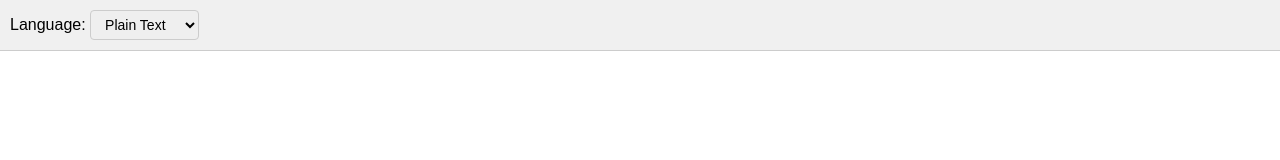
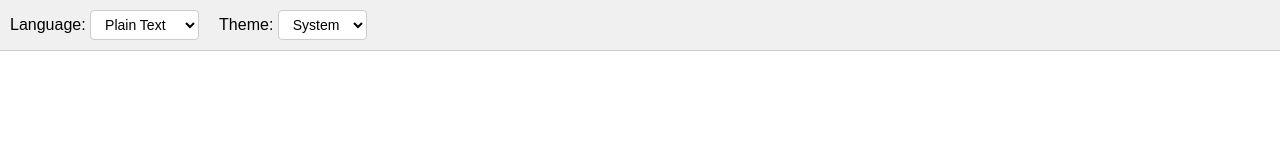
Before and after one commit to EdiWang/Differ, a website built with Vite: page src/index.html in a window 1280 px wide. Built offline with nearby package versions, Linux system fonts and the light colour scheme; what monaco-editor would draw is missing.

Commit message:
Add theme selector with light, dark, and system options
Introduces a theme selector to the UI, allowing users to choose between light, dark, or system-based themes for the Monaco diff editor. The controls and dropdowns update their styles to match the selected theme, and system theme changes are handled dynamically when 'system' is selected.

```diff
--- a/src/index.html
+++ b/src/index.html
@@ -22,9 +22,13 @@
             padding: 10px;
             background-color: #f0f0f0;
             border-bottom: 1px solid #ccc;
+            display: flex;
+            gap: 20px;
+            align-items: center;
         }
 
-        #language-selector {
+        #language-selector,
+        #theme-selector {
             padding: 5px 10px;
             font-size: 14px;
             border: 1px solid #ccc;
@@ -39,6 +43,7 @@
 
 <body>
     <div id="controls">
+        <div>
             <label for="language-selector">Language: </label>
             <select id="language-selector">
                 <option value="plaintext" selected>Plain Text</option>
@@ -56,6 +61,15 @@
                 <option value="sql">SQL</option>
             </select>
         </div>
+        <div>
+            <label for="theme-selector">Theme: </label>
+            <select id="theme-selector">
+                <option value="vs">Light</option>
+                <option value="vs-dark">Dark</option>
+                <option value="system" selected>System</option>
+            </select>
+        </div>
+    </div>
     <div id="container"></div>
     <script type="module" src="/main.js"></script>
 </body>
--- a/src/main.js
+++ b/src/main.js
@@ -49,6 +49,53 @@ In her presence, worries fade away.
 Like petals soft, her kindness shows,
 A beauty that forever grows.`;
 
+// Function to get system theme preference
+function getSystemTheme() {
+    return window.matchMedia('(prefers-color-scheme: dark)').matches ? 'vs-dark' : 'vs';
+}
+
+// Function to apply theme based on selection
+function applyTheme(themeSelection) {
+    let actualTheme;
+
+    if (themeSelection === 'system') {
+        actualTheme = getSystemTheme();
+    } else {
+        actualTheme = themeSelection;
+    }
+
+    monaco.editor.setTheme(actualTheme);
+
+    // Update controls background to match theme
+    const controls = document.getElementById('controls');
+    const languageSelector = document.getElementById('language-selector');
+    const themeSelector = document.getElementById('theme-selector');
+
+    if (actualTheme === 'vs-dark') {
+        controls.style.backgroundColor = '#1e1e1e';
+        controls.style.borderBottomColor = '#3e3e3e';
+        controls.style.color = '#cccccc';
+
+        // Style dropdowns for dark theme
+        [languageSelector, themeSelector].forEach(selector => {
+            selector.style.backgroundColor = '#3c3c3c';
+            selector.style.color = '#cccccc';
+            selector.style.border = '1px solid #3e3e3e';
+        });
+    } else {
+        controls.style.backgroundColor = '#f0f0f0';
+        controls.style.borderBottomColor = '#ccc';
+        controls.style.color = '#000000';
+
+        // Style dropdowns for light theme
+        [languageSelector, themeSelector].forEach(selector => {
+            selector.style.backgroundColor = '#ffffff';
+            selector.style.color = '#000000';
+            selector.style.border = '1px solid #ccc';
+        });
+    }
+}
+
 const diffEditor = monaco.editor.createDiffEditor(document.getElementById('container'), {
     enableSplitViewResizing: true,
     renderSideBySide: true,
@@ -62,6 +109,9 @@ diffEditor.setModel({
     original: monaco.editor.createModel(leftText, 'plaintext'),
     modified: monaco.editor.createModel(rightText, 'plaintext')
 });
+
+// Apply initial theme (system)
+applyTheme('system');
 
 // Add language selector event listener
 const languageSelector = document.getElementById('language-selector');
@@ -84,3 +134,19 @@ languageSelector.addEventListener('change', (event) => {
     originalModel.dispose();
     modifiedModel.dispose();
 });
+
+// Add theme selector event listener
+const themeSelector = document.getElementById('theme-selector');
+themeSelector.addEventListener('change', (event) => {
+    const selectedTheme = event.target.value;
+    applyTheme(selectedTheme);
+});
+
+// Listen for system theme changes when 'system' is selected
+const systemThemeMediaQuery = window.matchMedia('(prefers-color-scheme: dark)');
+systemThemeMediaQuery.addEventListener('change', (event) => {
+    // Only apply system theme change if user has 'system' selected
+    if (themeSelector.value === 'system') {
+        applyTheme('system');
+    }
+});
```
Lines whose indentation alone changed are shown as unchanged.
